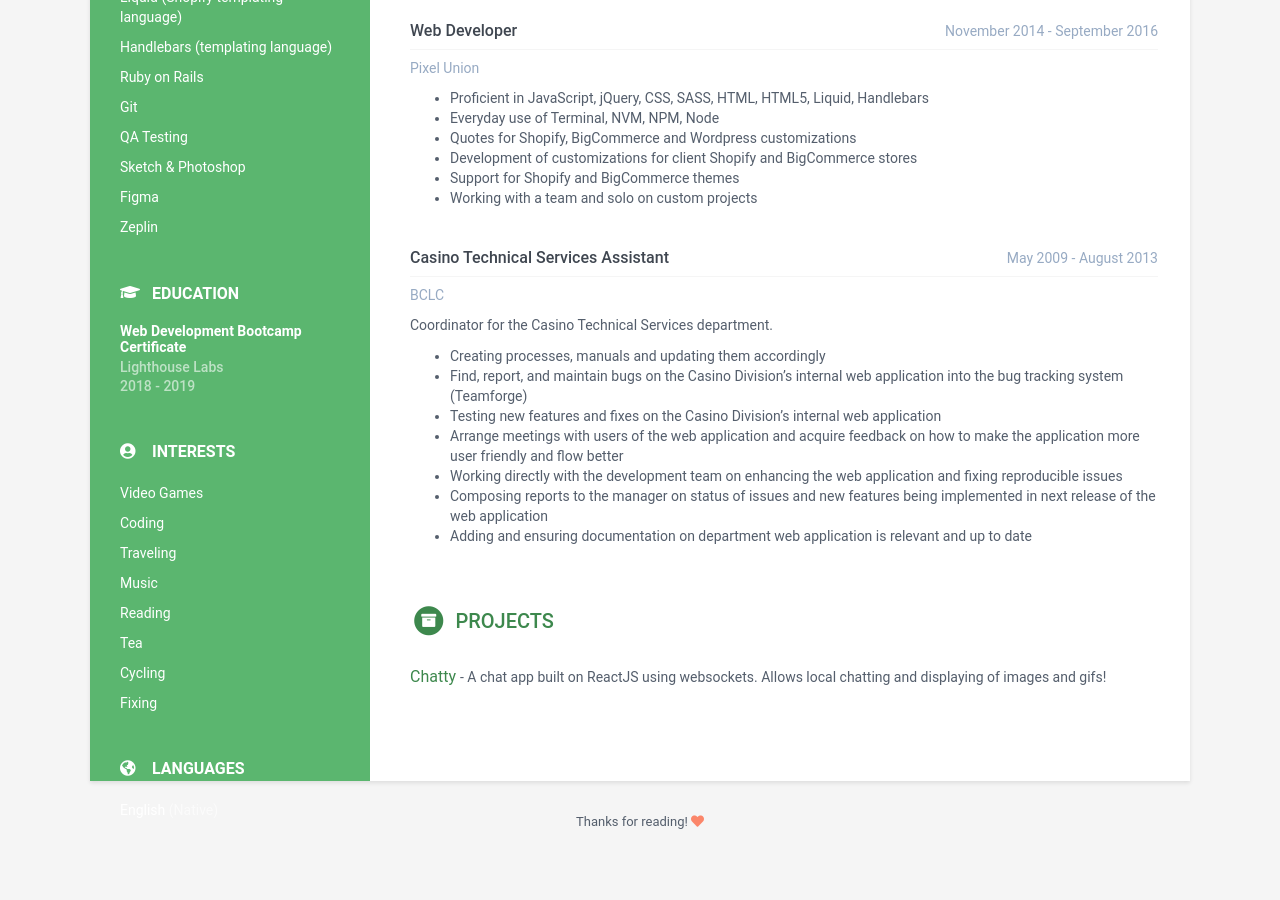
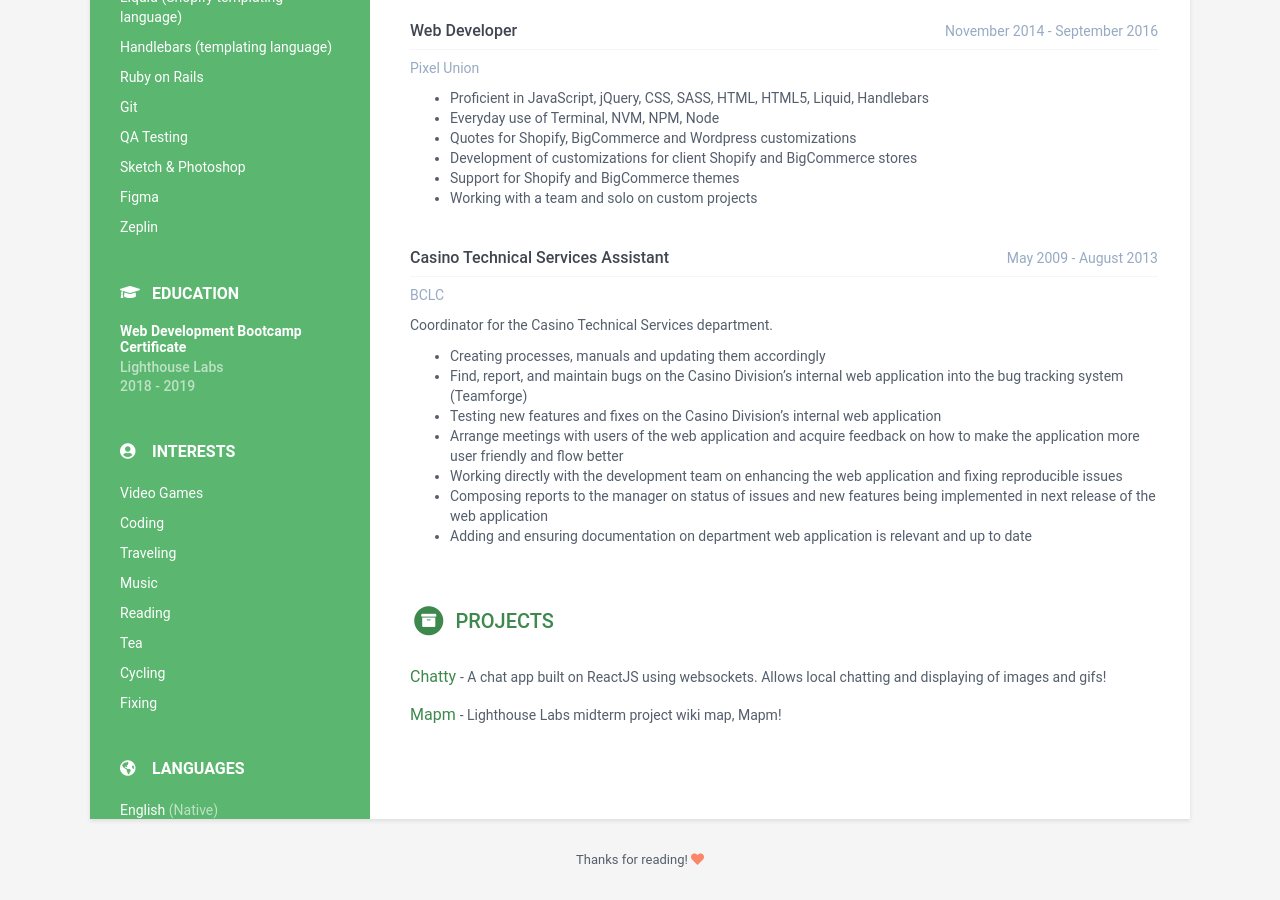
Before and after one commit to Jesswinters/Jesswinters.github.io, a Jekyll site: the page built from index.html, in a window 1280 px wide and 900 px high, scrolled down 639 px. Built offline with Jekyll 4.4.1, drawn with Linux system fonts in a browser that asks for light colours; before the commit the page ends 1502 px from its top, so only the background shows below that.

Commit message:
Added Mapm to Projects list

```diff
--- a/_data/data.yml
+++ b/_data/data.yml
@@ -121,6 +121,10 @@ projects:
       link: "https://github.com/Jesswinters/chatty"
       tagline: "A chat app built on ReactJS using websockets. Allows local chatting and displaying of images and gifs!"
 
+    - title: Mapm
+      link: "https://github.com/Jesswinters/mapm"
+      tagline: "Lighthouse Labs midterm project wiki map, Mapm!"
+
 publications:
   title: Publications
   intro: |
```
